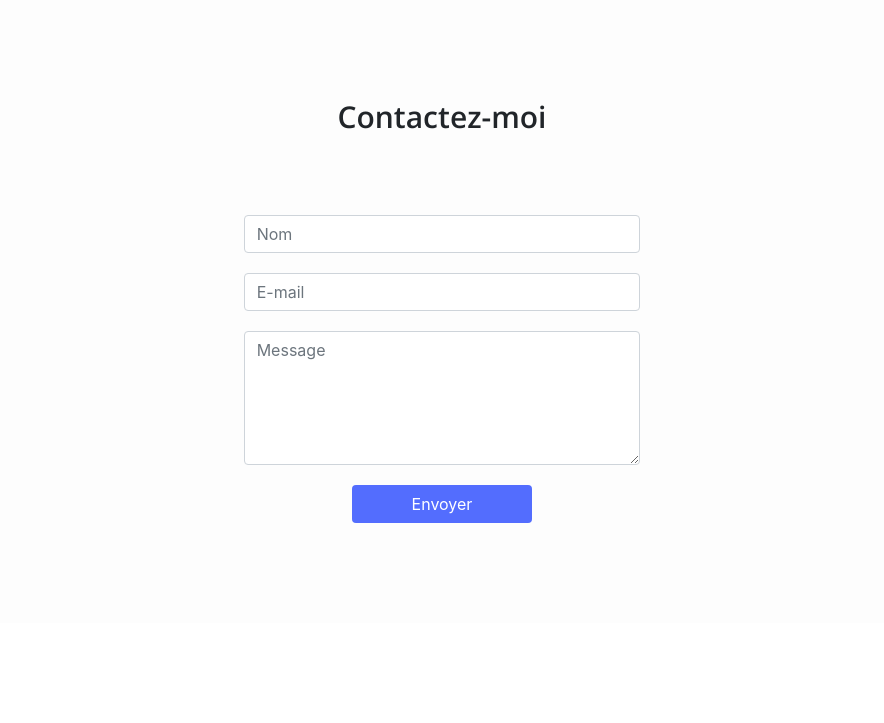
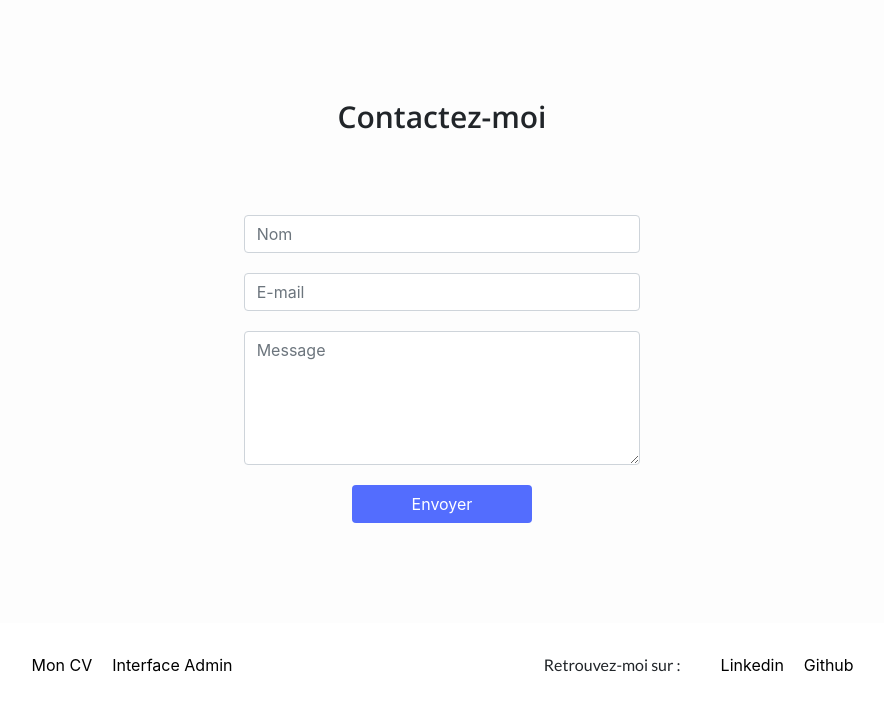
Before and after one commit to ahmedbouras/OC_P5, a PHP site: page / in a window 1280 px wide. Shown: the part 2001-2724 px from the top of the page, without its empty margins (198-1082 px from the left). Before the commit the page ends 2524 px from the top, so only its background shows below. Run offline with PHP 8.4, Linux system fonts and the light colour scheme.

Commit message:
homePage : creation of footer

```diff
--- a/public/css/homePage.css
+++ b/public/css/homePage.css
@@ -80,3 +80,19 @@ p {
     width: 180px;
     margin-bottom: 100px;
 }
+
+/* FOOTER */
+footer {
+    height: 100px;
+}
+footer li{
+    list-style: none;
+}
+footer a {
+    color: black;
+    margin-right: 20px;
+}
+footer a:hover {
+    color: #536dfe;
+    text-decoration: none;
+}
--- /dev/null
+++ b/view/footer.php
@@ -0,0 +1,25 @@
+<footer class="row">
+    <div class="col-6 align-self-center">
+        <ul class="d-flex justify-content-center">
+            <li>
+                <a href="">Mon CV</a>
+            </li>
+            <li>
+                <a href=""> Interface Admin</a>
+            </li>
+        </ul>
+    </div>
+    <div class="col-5 align-self-center">
+        <div id="follow-me" class="d-flex justify-content-center">
+            <p>Retrouvez-moi sur :</p>
+            <ul class="d-flex">
+                <li>
+                    <a href="">Linkedin</a>
+                </li>
+                <li>
+                    <a href="">Github</a>
+                </li>
+            </ul>
+        </div>
+    </div>
+</footer>
--- a/view/homePageView.php
+++ b/view/homePageView.php
@@ -11,7 +11,7 @@
 <body>
     <div class="container-fluid">
 
-        <?php include 'view/header.php' ?>
+        <?php include 'view/header.php'; ?>
 
         <div id="hero-image" class="row">
             <div class="col-12 align-self-center">
@@ -59,6 +59,8 @@
             </div>
         </section>
 
+        <?php include 'view/footer.php'; ?>
+
     </div>
 
     <script src="https://code.jquery.com/jquery-3.5.1.slim.min.js" integrity="sha384-DfXdz2htPH0lsSSs5nCTpuj/zy4C+OGpamoFVy38MVBnE+IbbVYUew+OrCXaRkfj" crossorigin="anonymous"></script>
```
